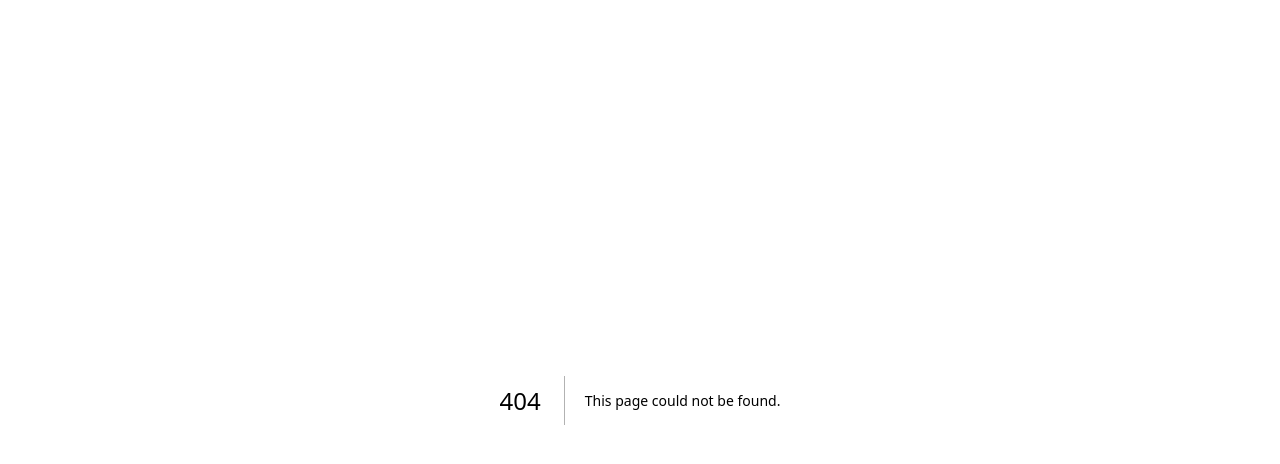
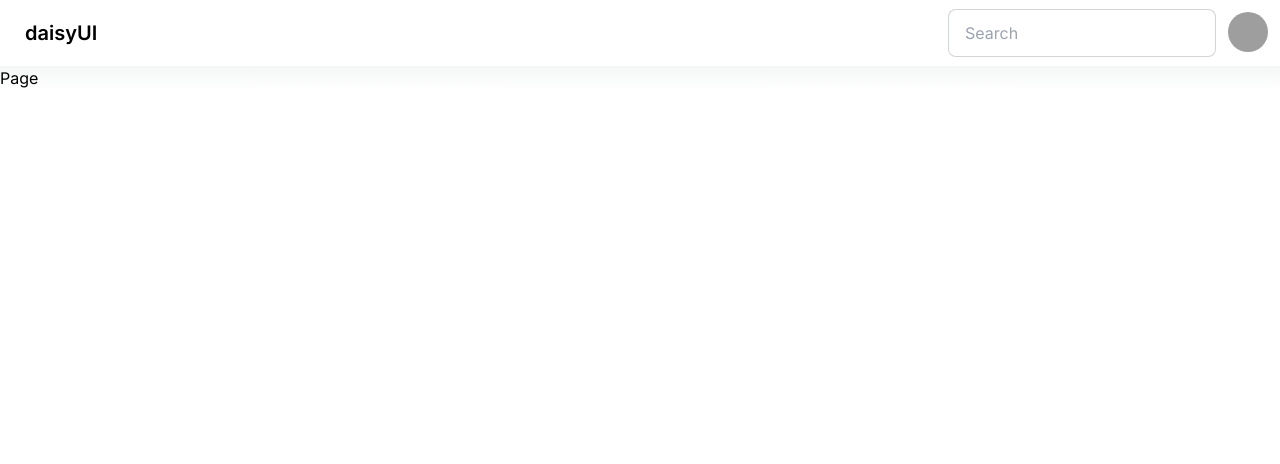
Before and after one commit to tapitapeh/eventmakers-scriptsavants, a Next.js app: page /event in a window 1280 px wide. Before the commit this address had no page. Shown: the top 464 px of the page. Built offline with nearby package versions, Linux system fonts and the light colour scheme; grey boxes are pictures that could not be loaded.

Commit message:
add event basic ui & layout

```diff
--- /dev/null
+++ b/src/app/event/[slug]/page.jsx
@@ -0,0 +1,25 @@
+export default async function Page({ params }) {
+  const res = await fetch(
+    `https://eventmakers.devscale.id/events/${params.slug}`
+  );
+  const { data } = await res.json();
+
+  /*
+  TODO:
+  - [x] Implement get event API
+  - [ ] Implement edit/delete if author is the same as the logged in user (show buttons, implement the APIs)
+  - [ ] Implement join event if the user is not the author (show button, implement the API)
+  - [ ] Implement show list of participants
+  - [ ] Enhance the UI
+   */
+  return (
+    <div>
+      <div>{data.events.id}</div>
+      <div>{data.events.title}</div>
+      <div>{data.events.description}</div>
+      <div>{data.events.image}</div>
+      <div>{data.events.dateTime}</div>
+      <div>{data.events.author}</div>
+    </div>
+  );
+}
--- /dev/null
+++ b/src/app/event/page.jsx
@@ -0,0 +1,3 @@
+export default function Page() {
+  return <div>Page</div>;
+}
--- a/src/app/layout.js
+++ b/src/app/layout.js
@@ -1,5 +1,6 @@
 import { Inter } from "next/font/google";
 import "./globals.css";
+import Navbar from "@/components/layouts/Navbar";
 
 const inter = Inter({ subsets: ["latin"] });
 
@@ -11,7 +12,10 @@ export const metadata = {
 export default function RootLayout({ children }) {
   return (
     <html lang="en">
-      <body className={inter.className}>{children}</body>
+      <body className={inter.className}>
+        <Navbar />
+        <main>{children}</main>
+      </body>
     </html>
   );
 }
--- a/src/app/page.js
+++ /dev/null
@@ -1,7 +0,0 @@
-export default function Home() {
-  return (
-    <main className="flex min-h-screen flex-col items-center justify-between p-24">
-      <button className="btn btn-primary">Button</button>
-    </main>
-  );
-}
--- /dev/null
+++ b/src/app/page.jsx
@@ -0,0 +1,28 @@
+// import { useEffect, useState } from "react";
+
+import Link from "next/link";
+
+export default async function Home() {
+  const res = await fetch(`https://eventmakers.devscale.id/events`);
+  const { data } = await res.json();
+
+  return (
+    <main className="flex min-h-screen flex-col items-center justify-between p-24">
+      <button className="btn btn-primary">Button</button>
+
+      <div className="bg-white p-5">
+        {data.map((detail, index) => {
+          return (
+            <Link href={`/event/${detail.events.id}`} key={index}>
+              <div key={detail.events.id} className="text-black">
+                <div>{detail.events.id}</div>
+                <div>{detail.events.title}</div>
+                <div>{detail.events.description}</div>
+              </div>
+            </Link>
+          );
+        })}
+      </div>
+    </main>
+  );
+}
--- /dev/null
+++ b/src/components/layouts/Navbar.jsx
@@ -0,0 +1,49 @@
+export default function Navbar() {
+  return (
+    <div className="navbar bg-base-100">
+      <div className="flex-1">
+        <a className="btn btn-ghost text-xl">daisyUI</a>
+      </div>
+      <div className="flex-none gap-2">
+        <div className="form-control">
+          <input
+            type="text"
+            placeholder="Search"
+            className="input input-bordered w-24 md:w-auto"
+          />
+        </div>
+        <div className="dropdown dropdown-end">
+          <div
+            tabIndex={0}
+            role="button"
+            className="btn btn-ghost btn-circle avatar"
+          >
+            <div className="w-10 rounded-full">
+              <img
+                alt="Tailwind CSS Navbar component"
+                src="https://daisyui.com/images/stock/photo-1534528741775-53994a69daeb.jpg"
+              />
+            </div>
+          </div>
+          <ul
+            tabIndex={0}
+            className="mt-3 z-[1] p-2 shadow menu menu-sm dropdown-content bg-base-100 rounded-box w-52"
+          >
+            <li>
+              <a className="justify-between">
+                Profile
+                <span className="badge">New</span>
+              </a>
+            </li>
+            <li>
+              <a>Settings</a>
+            </li>
+            <li>
+              <a>Logout</a>
+            </li>
+          </ul>
+        </div>
+      </div>
+    </div>
+  );
+}
```
